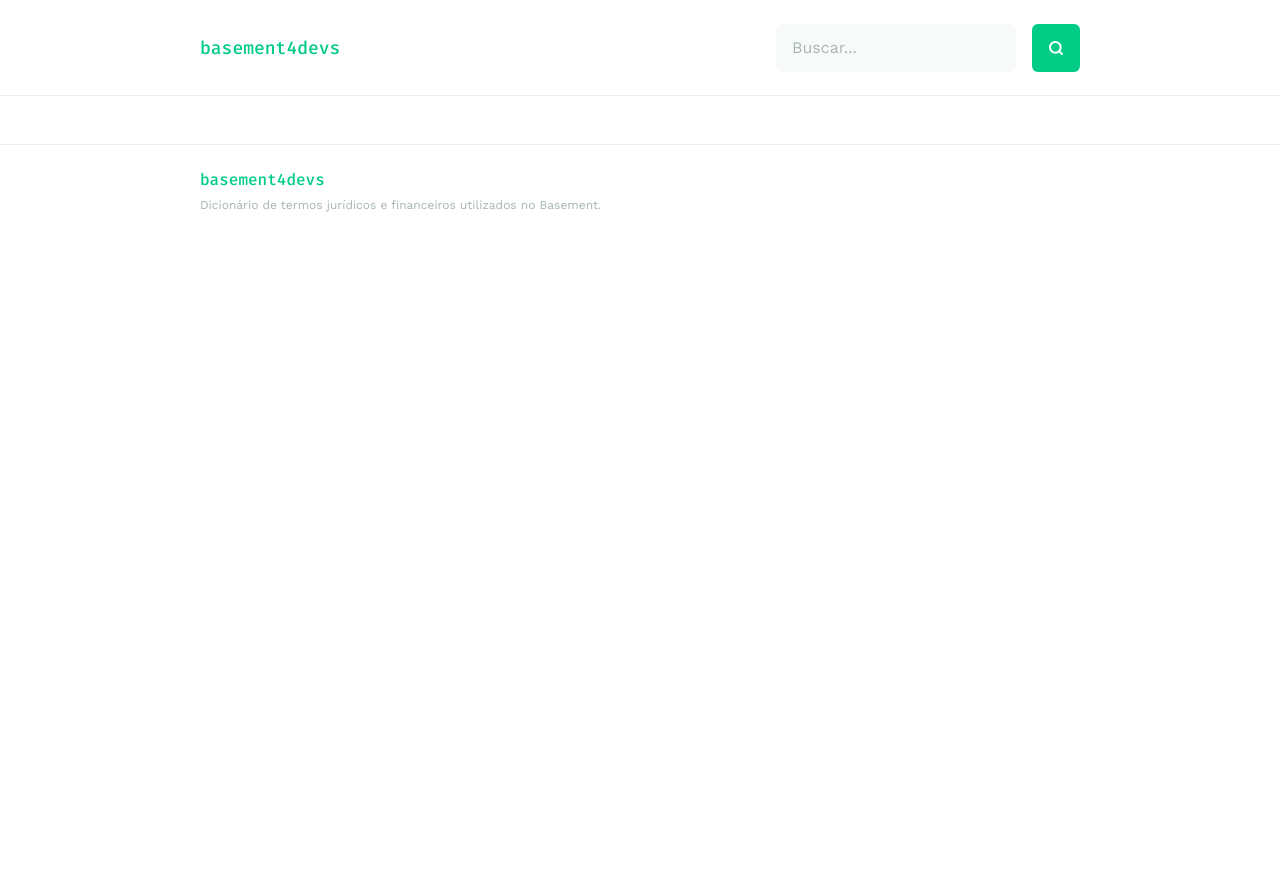
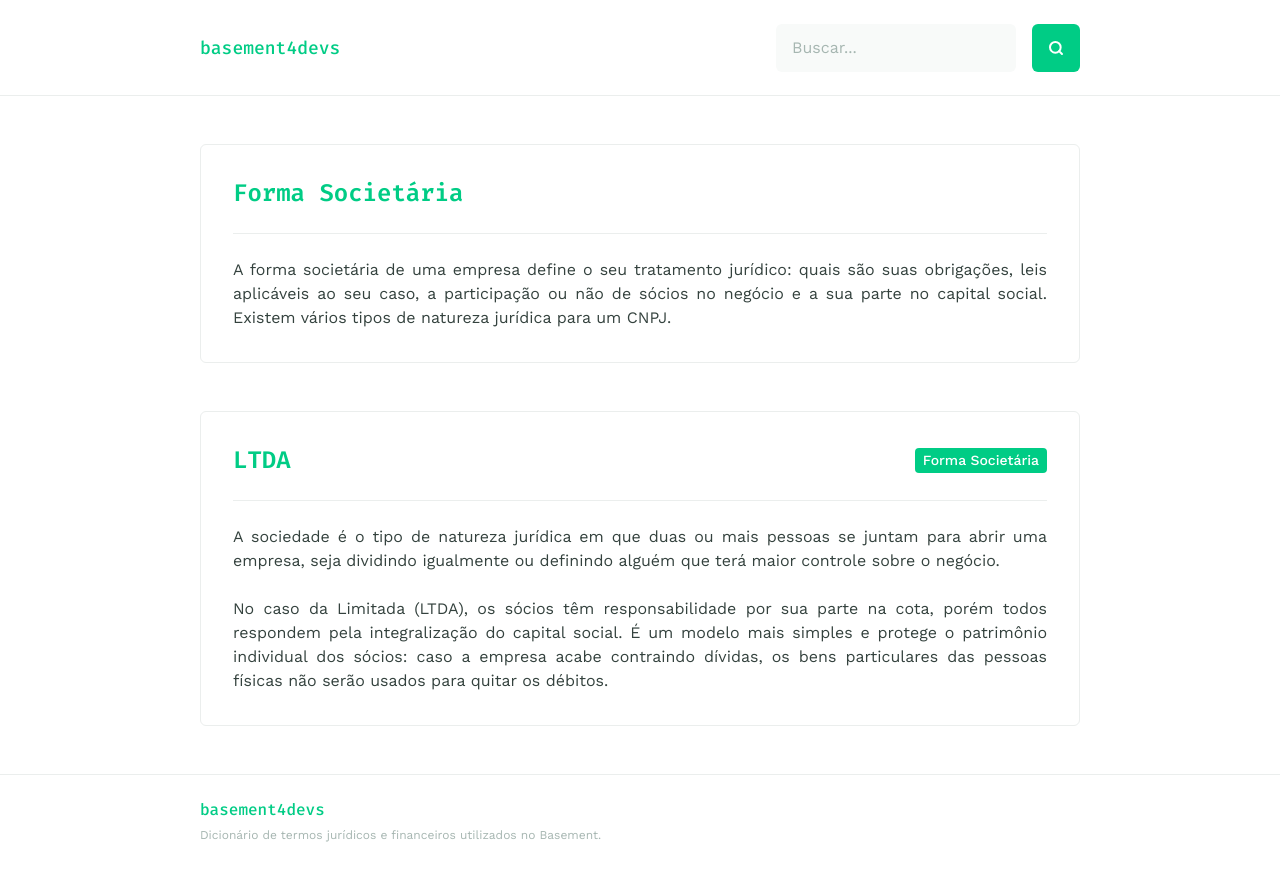
Before and after one commit to abigailarruda/basement4devs, a Next.js app in the folder basement4devs/: page / in a window 1280 px wide. Before the commit the page ends 800 px from the top, so only its background shows below. Built offline with nearby package versions, Linux system fonts and the light colour scheme.

Commit message:
Create Term component

```diff
--- a/basement4devs/package.json
+++ b/basement4devs/package.json
@@ -14,7 +14,8 @@
     "react-dom": "18.2.0",
     "react-icons": "^4.4.0",
     "react-spinners": "^0.12.0",
-    "sass": "^1.52.3"
+    "sass": "^1.52.3",
+    "uuid": "^8.3.2"
   },
   "devDependencies": {
     "@types/node": "18.0.0",
--- /dev/null
+++ b/basement4devs/src/components/Term/Term.component.tsx
@@ -0,0 +1,29 @@
+import { v4 as uuid } from 'uuid';
+
+import styles from './Term.module.scss';
+
+interface Props {
+  term: string;
+  descriptions: string[];
+  tag?: string;
+}
+
+const Term = ({ term, descriptions, tag }: Props) => {
+  return (
+    <section className={styles.term}>
+      <div className={styles.term_container}>
+        <h3>{term}</h3>
+
+        {!!tag && <span className={styles.tag}>{tag}</span>}
+      </div>
+
+      <hr />
+
+      {descriptions.map((description, ) => {
+        return <p key={uuid()}>{description}</p>;
+      })}
+    </section>
+  );
+};
+
+export default Term;
--- /dev/null
+++ b/basement4devs/src/components/Term/Term.module.scss
@@ -0,0 +1,74 @@
+@use '@/styles/colors.scss' as *;
+@use '@/styles/breakpoints.scss' as *;
+
+.term {
+  display: flex;
+  flex-direction: column;
+  align-items: flex-start;
+  padding: 2rem;
+  gap: 1.5rem;
+  margin-bottom: 3rem;
+
+  background: $white;
+  border: 1px solid $neutral-100;
+  border-radius: 6px;
+
+  > hr {
+    width: 100%;
+    height: 1px;
+    border: 0;
+    outline: 0;
+    background-color: $neutral-100;
+  }
+
+  > p {
+    font-weight: 400;
+    font-size: 1rem;
+    line-height: 1.5rem;
+    text-align: justify;
+    color: $neutral-900;
+  }
+}
+
+.term_container {
+  display: flex;
+  flex-direction: row;
+  flex-wrap: wrap;
+  align-items: center;
+  width: 100%;
+
+  > h3 {
+    @media (max-width: $sm) {
+      width: 100%;
+      order: 1;
+      flex-basis: auto;
+      margin-bottom: 1rem;
+    }
+  }
+
+  > .tag {
+    user-select: none;
+    cursor: default;
+
+    display: flex;
+    flex-direction: column;
+    justify-content: center;
+    align-items: center;
+    padding: 2px 8px;
+    margin-left: auto;
+
+    background: $green-500;
+    border-radius: 4px;
+
+    font-weight: 500;
+    font-size: 0.875rem;
+    line-height: 1.3125rem;
+    color: $white;
+
+    @media (max-width: $sm) {
+      order: 2;
+      flex-basis: auto;
+      margin-right: 0;
+    }
+  }
+}
--- /dev/null
+++ b/basement4devs/src/components/Term/index.ts
@@ -0,0 +1 @@
+export { default as Term } from './Term.component';
--- a/basement4devs/src/pages/index.tsx
+++ b/basement4devs/src/pages/index.tsx
@@ -1,5 +1,8 @@
+/* eslint-disable max-len */
 import type { NextPage } from 'next';
 import Head from 'next/head';
+
+import { Term } from '@/components/Term';
 
 import { Main } from '@/layouts/Main';
 
@@ -11,7 +14,19 @@ const Home: NextPage = () => {
       </Head>
 
       <Main>
+        <Term
+          term="Forma Societária"
+          descriptions={['A forma societária de uma empresa define o seu tratamento jurídico: quais são suas obrigações, leis aplicáveis ao seu caso, a participação ou não de sócios no negócio e a sua parte no capital social. Existem vários tipos de natureza jurídica para um CNPJ.']}
+        />
 
+        <Term
+          term="LTDA"
+          descriptions={[
+            'A sociedade é o tipo de natureza jurídica em que duas ou mais pessoas se juntam para abrir uma empresa, seja dividindo igualmente ou definindo alguém que terá maior controle sobre o negócio.',
+            'No caso da Limitada (LTDA), os sócios têm responsabilidade por sua parte na cota, porém todos respondem pela integralização do capital social. É um modelo mais simples e protege o patrimônio individual dos sócios: caso a empresa acabe contraindo dívidas, os bens particulares das pessoas físicas não serão usados para quitar os débitos.',
+          ]}
+          tag="Forma Societária"
+        />
       </Main>
     </>
   );
```
Also changed, not shown: 1 other file (tests, documents, lock files or other folders).
